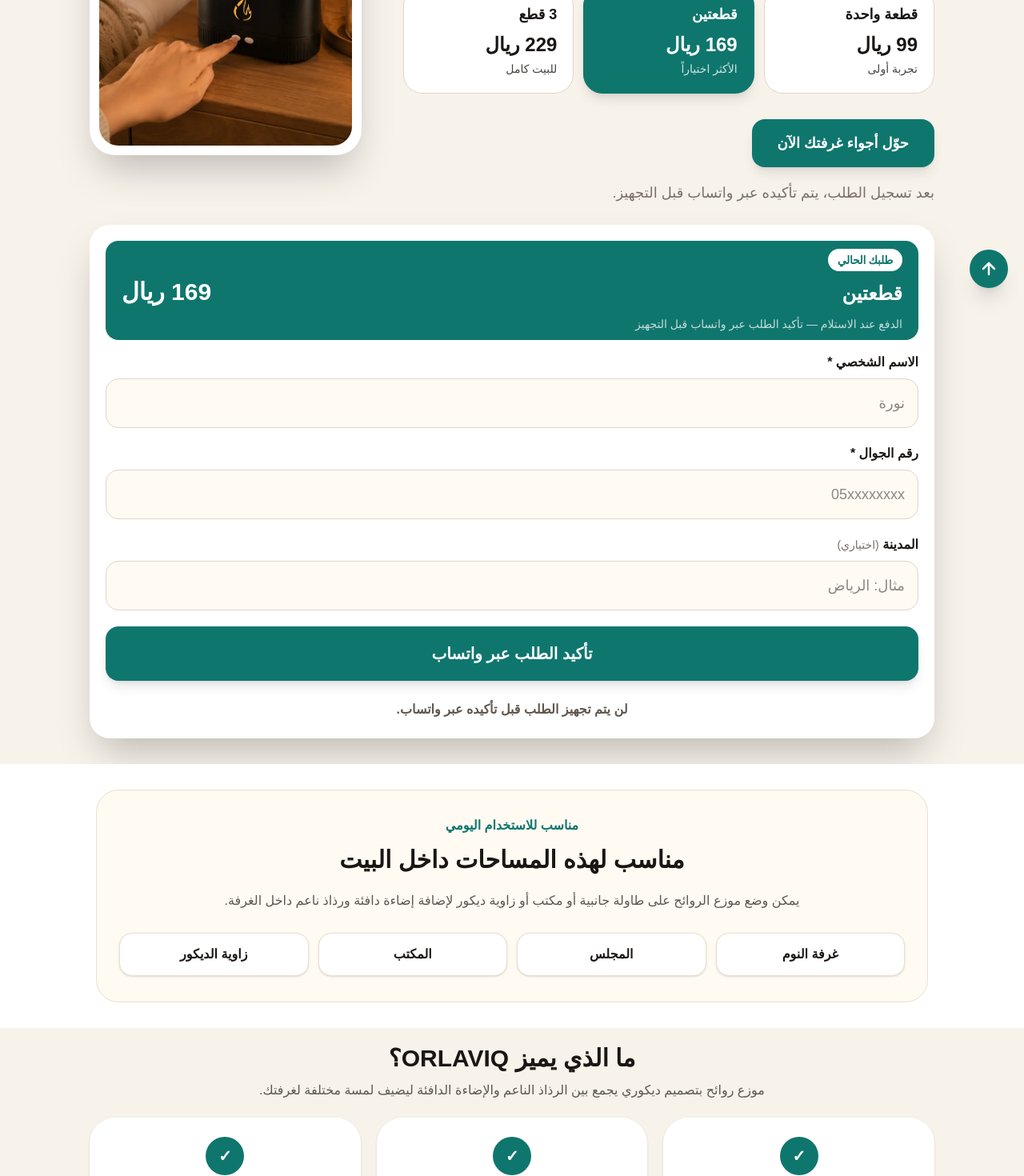
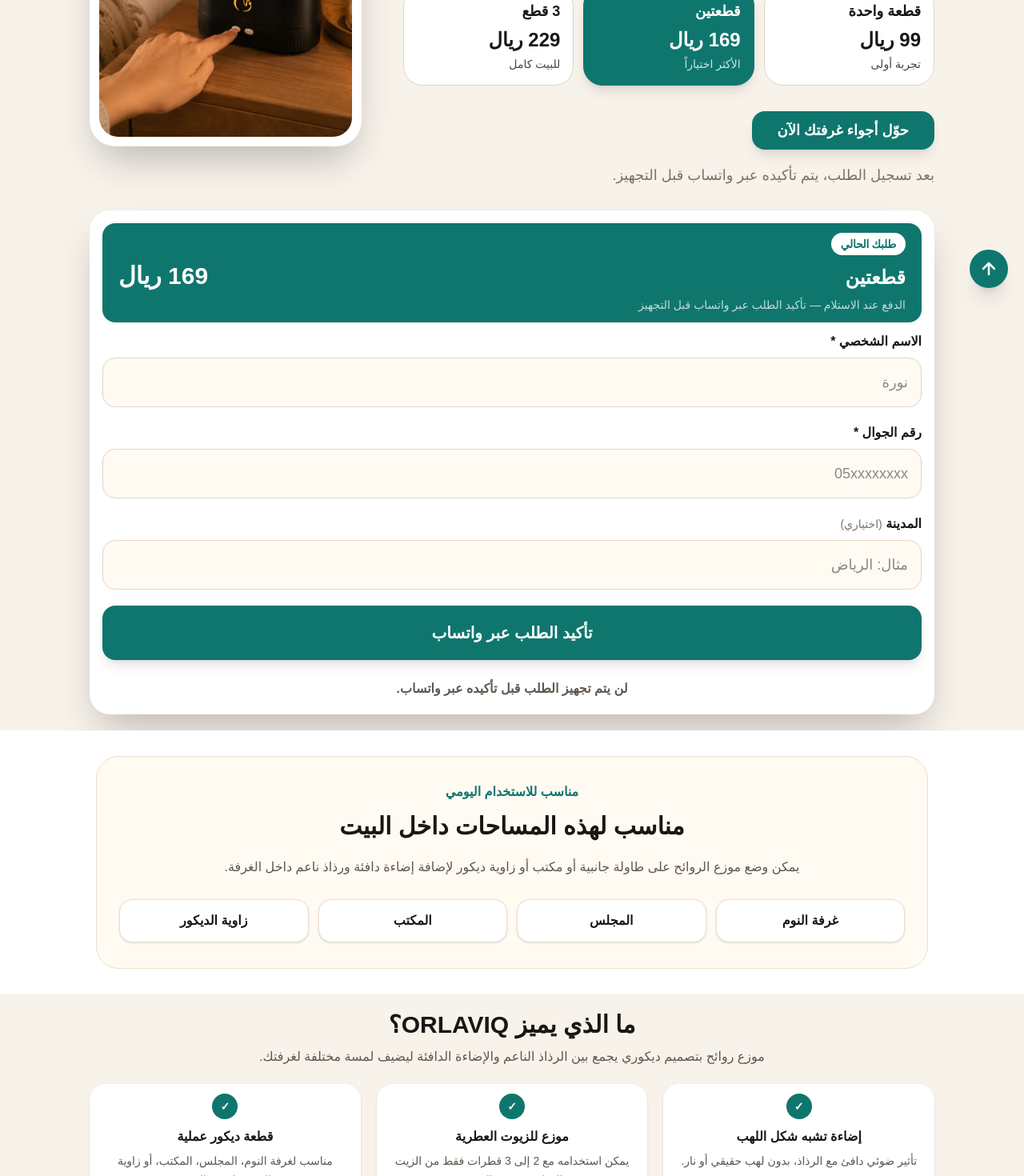
Before and after one commit to sihma64/orlaviq-ksa-landing, a Next.js app: page / in a window 1280 px wide. Shown: the part 420-1890 px from the top of the page at 80% size. Built offline with nearby package versions, Linux system fonts and the light colour scheme.

Commit message:
Compact offer and order section spacing

```diff
--- a/src/app/page.tsx
+++ b/src/app/page.tsx
@@ -150,14 +150,14 @@ export default function Home() {
                     offer_price: item.price,
                   });
                 }}
-                className={`rounded-3xl border p-5 text-right transition ${
+                className={`rounded-3xl border p-4 text-right transition ${
                   selectedOffer === item.id
                     ? "border-[#0f766e] bg-[#0f766e] text-white shadow-lg"
                     : "border-[#e0d6c9] bg-white text-[#191613]"
                 }`}
               >
                 <p className="text-lg font-black">{item.label}</p>
-                <p className="mt-2 text-2xl font-black">{item.price}</p>
+                <p className="mt-1.5 text-2xl font-black">{item.price}</p>
                 <p className="mt-1 text-sm opacity-80">{item.note}</p>
               </button>
             ))}
@@ -165,7 +165,7 @@ export default function Home() {
 
           <a
             href="#order"
-            className="cta-shake mt-8 inline-block rounded-2xl bg-[#0f766e] px-8 py-4 text-center text-lg font-bold text-white shadow-lg transition hover:bg-[#115e59]"
+            className="cta-shake mt-8 inline-block rounded-2xl bg-[#0f766e] px-8 py-2.5 text-center text-lg font-bold text-white shadow-lg transition hover:bg-[#115e59]"
           >
             حوّل أجواء غرفتك الآن
           </a>
@@ -184,24 +184,22 @@ export default function Home() {
         </div>
       </section>
 
-      <section id="order" className="mx-auto max-w-[1120px] px-4 pt-2 pb-8 sm:px-6 lg:px-8">
-        <div className="rounded-[1.6rem] bg-white p-4 shadow-2xl sm:p-5">
-  <div className="mb-4 rounded-2xl bg-[#0f766e] px-5 py-2.5 text-white">
+      <section id="order" className="mx-auto max-w-[1120px] px-4 pt-3 pb-5 sm:px-6 lg:px-8">
+        <div className="rounded-[1.6rem] bg-white p-4 shadow-2xl sm:p-4">
+  <div className="mb-3 rounded-2xl bg-[#0f766e] px-5 py-3 text-white">
     <p className="inline-flex rounded-full bg-white px-3 py-1 text-sm font-black tracking-tight text-[#0f766e]">
       طلبك الحالي
-
     </p>
 
     <div className="mt-2 flex flex-col gap-2 sm:flex-row sm:items-end sm:justify-between">
       <div>
-
         <p className="mt-1 text-2xl font-black">{offer.label}</p>
       </div>
 
       <p className="text-3xl font-black">{offer.price}</p>
     </div>
 
-    <p className="mt-3 text-sm text-white/75">
+    <p className="mt-2 text-sm text-white/75">
       الدفع عند الاستلام — تأكيد الطلب عبر واتساب قبل التجهيز
     </p>
   </div>
@@ -321,14 +319,14 @@ export default function Home() {
     ].map((item) => (
       <div
         key={item.title}
-        className="rounded-[2rem] bg-white p-6 text-center shadow-sm"
-      >
-        <div className="mx-auto flex h-12 w-12 items-center justify-center rounded-full bg-[#0f766e] text-xl font-black text-white">
-          ✓
-        </div>
-        <h3 className="mt-5 text-xl font-black">{item.title}</h3>
-        <p className="mt-3 leading-8 text-[#5f574f]">{item.text}</p>
-      </div>
+      className="rounded-[1.25rem] bg-white p-3 text-center shadow-sm"
+>
+  <div className="mx-auto flex h-8 w-8 items-center justify-center rounded-full bg-[#0f766e] text-sm font-black text-white">
+    ✓
+  </div>
+  <h3 className="mt-2.5 text-base font-black">{item.title}</h3>
+  <p className="mt-1.5 text-sm leading-6 text-[#5f574f]">{item.text}</p>
+</div>
     ))}
   </div>
 
```
